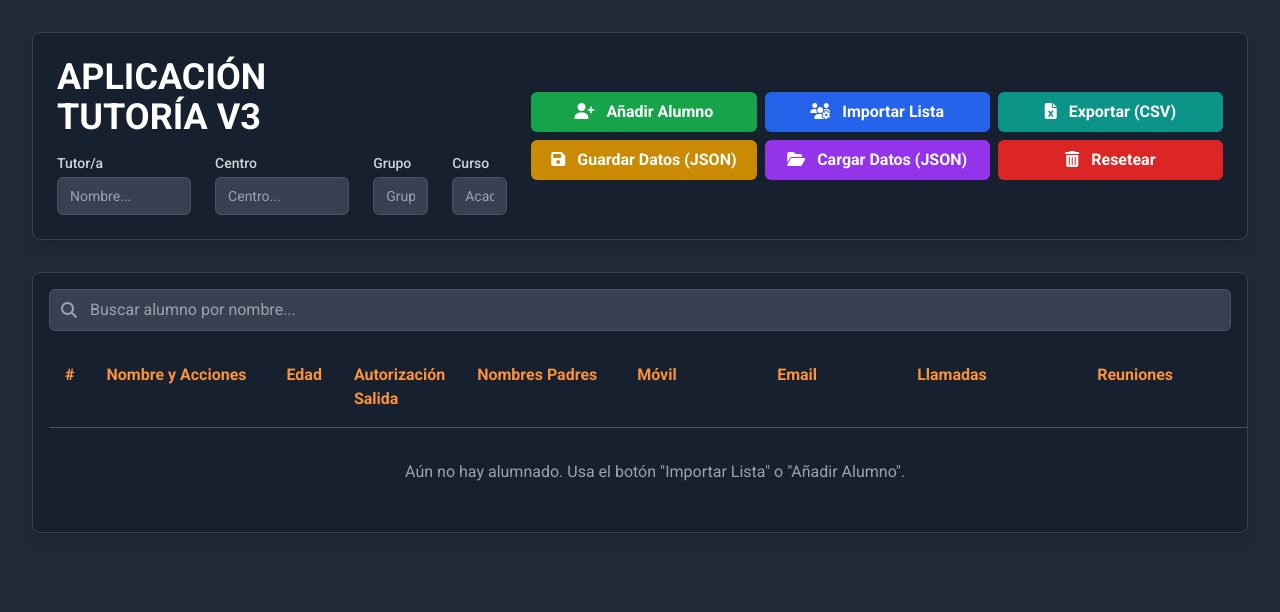
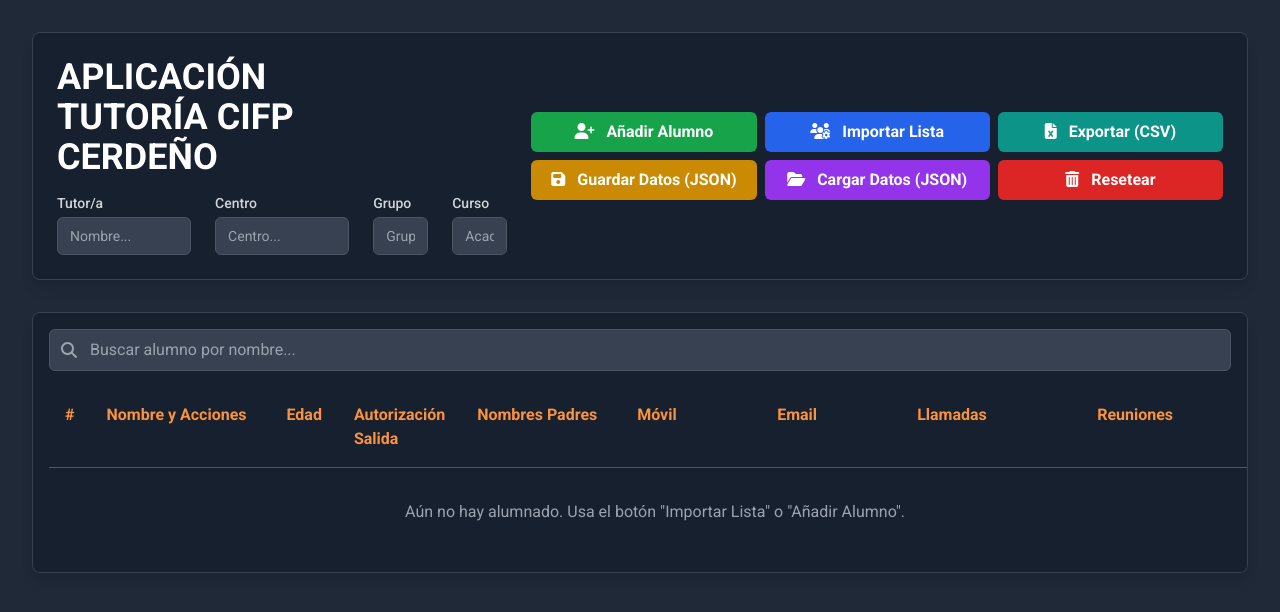
Before and after one commit to jmga-jmgagudin/apptutoria-, a plain HTML site: page index.html in a window 1280 px wide. Drawn offline with nearby package versions, Linux system fonts and the light colour scheme.

Commit message:
Update index.html

```diff
--- a/index.html
+++ b/index.html
@@ -283,7 +283,7 @@
                 <!-- Columna Izquierda: Título y Campos (ocupa espacio disponible) -->
                 <div class="w-full flex-grow">
                     <h1 class="text-3xl md:text-4xl font-bold text-white mb-4 flex items-center gap-3">
-                        APLICACIÓN TUTORÍA V3
+                        APLICACIÓN TUTORÍA CIFP CERDEÑO
                         <span id="save-status" class="text-lg text-green-400 opacity-0 transition-opacity duration-500 whitespace-nowrap">
                             Guardado ✓
                         </span>
```
